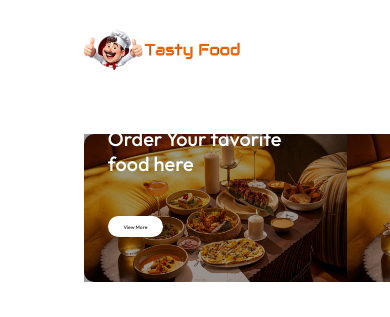
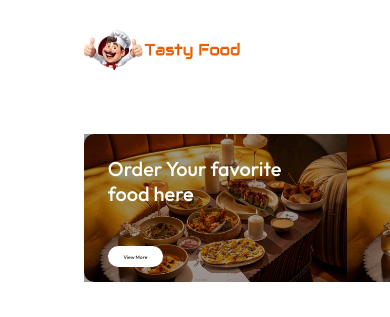
Before and after one commit to nirajGithub1550/ecommerce_app, a React (Vite) app in the folder front_end/: page / in a window 390 px wide. Shown: the top 317 px of the page. Built offline with nearby package versions, Linux system fonts and the light colour scheme; no server answers.

Commit message:
Update Header.css

```diff
--- a/front_end/src/components/Header/Header.css
+++ b/front_end/src/components/Header/Header.css
@@ -88,3 +88,10 @@
     margin-top: 4vh;
   }
 }
+@media (max-width: 420px) {
+    .header-contents {
+        max-width: 60%;
+        margin-bottom: 0px;
+      font-size: max(3.5vw, 10px);
+    }
+}
```
